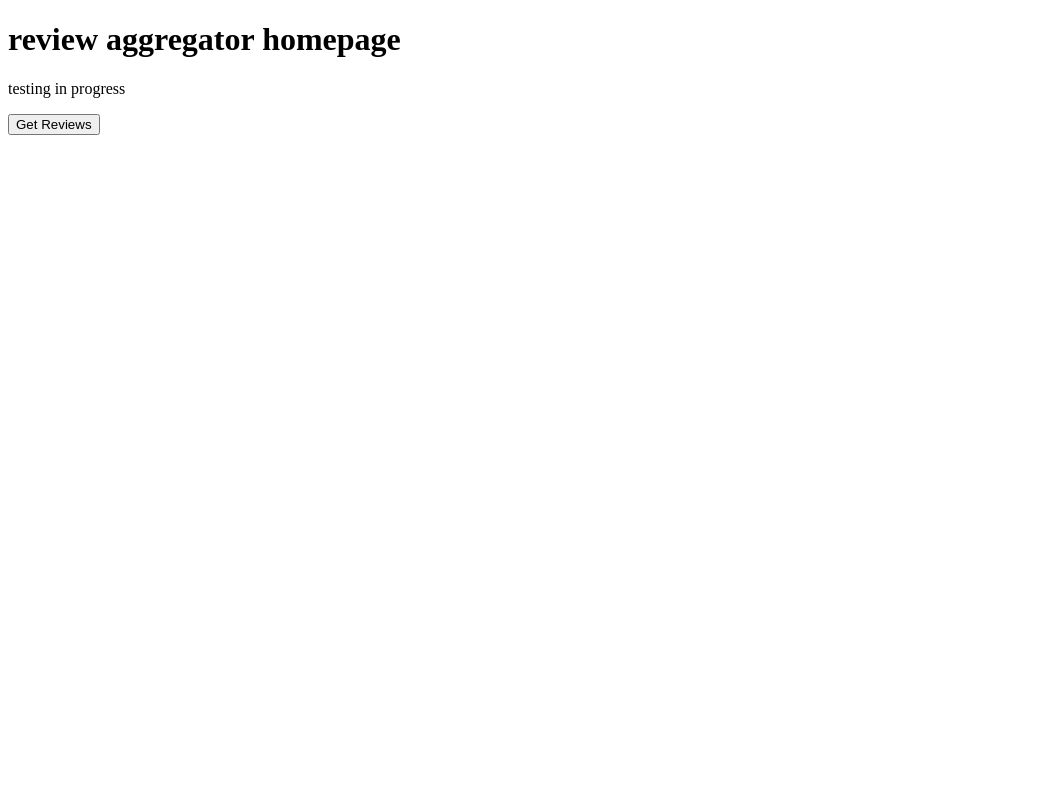
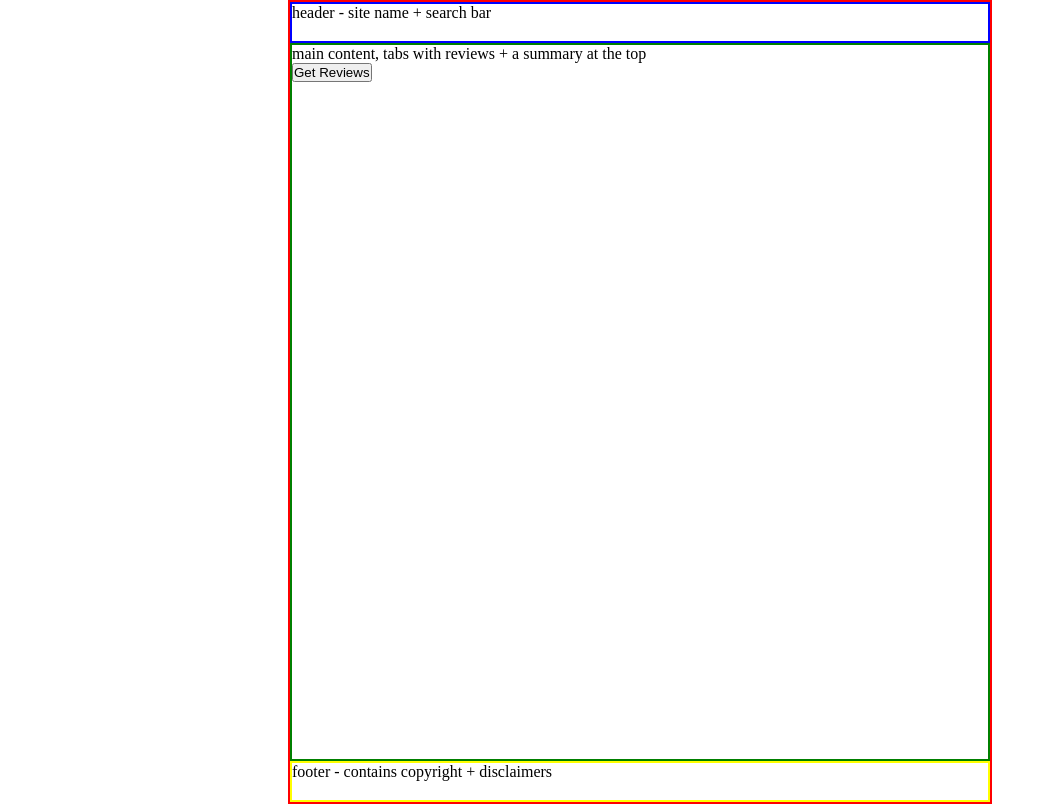
Before and after one commit to kd-kdev/review-aggregator, a Flask app: page / in a window 1280 px wide. Shown: the whole page, without its empty margins (0-1047 px from the left). Before the commit the page ends 135 px from the top, so only its background shows below. Run offline with Flask 3, Linux system fonts and the light colour scheme.

Commit message:
frontend: made outline for front page

```diff
--- /dev/null
+++ b/static/style.css
@@ -0,0 +1,53 @@
+* {
+  margin: 0;
+  padding: 0;
+}
+
+.container {
+  height: 100vh;
+
+  display: grid;
+  grid-template-columns: 0.8fr 1.4fr 0.8fr;
+  grid-template-rows: 1.8fr;
+  gap: 0px 0px;
+  grid-auto-flow: row;
+  grid-template-areas: ". content-wrapper .";
+}
+
+.content-wrapper {
+  border: 2px solid red;
+
+  display: grid;
+  grid-template-columns: 1fr;
+  grid-template-rows: 0.15fr 2.6fr 0.15fr;
+  gap: 0px 0px;
+  grid-auto-flow: row;
+  align-content: stretch;
+  justify-items: stretch;
+  align-items: stretch;
+  grid-template-areas:
+    "header"
+    "main-content"
+    "footer";
+  grid-area: content-wrapper;
+  width: 700px;
+  height: 100%;
+}
+
+.header {
+  grid-area: header;
+
+  border: 2px solid blue;
+}
+
+.footer {
+  grid-area: footer;
+
+  border: 2px solid yellow;
+}
+
+.main-content {
+  grid-area: main-content;
+
+  border: 2px solid green;
+}
--- a/templates/index.html
+++ b/templates/index.html
@@ -3,6 +3,7 @@
   <head>
     <meta charset="UTF-8" />
     <meta name="viewport" content="width=device-width, initial-scale=1.0" />
+    <link rel="stylesheet" href="static/style.css" />
     <script
       src="https://cdn.jsdelivr.net/npm/htmx.org@2.0.7/dist/htmx.min.js"
       integrity="sha384-ZBXiYtYQ6hJ2Y0ZNoYuI+Nq5MqWBr+chMrS/RkXpNzQCApHEhOt2aY8EJgqwHLkJ"
@@ -12,13 +13,23 @@
     <title>Review aggregator</title>
   </head>
   <body>
-    <h1>review aggregator homepage</h1>
-    <p>testing in progress</p>
+    <div class="container">
+      <div class="content-wrapper">
+        <div class="header">
+          <p>header - site name + search bar</p>
+        </div>
+        <div class="main-content">
+          <p>main content, tabs with reviews + a summary at the top</p>
+          <button hx-get="/get_game" hx-target="#result" hx-trigger="click">
+            Get Reviews
+          </button>
 
-    <button hx-get="/get_game" hx-target="#result" hx-trigger="click">
-      Get Reviews
-    </button>
-
-    <div id="result"></div>
+          <div id="result"></div>
+        </div>
+        <div class="footer">
+          <p>footer - contains copyright + disclaimers</p>
+        </div>
+      </div>
+    </div>
   </body>
 </html>
```
